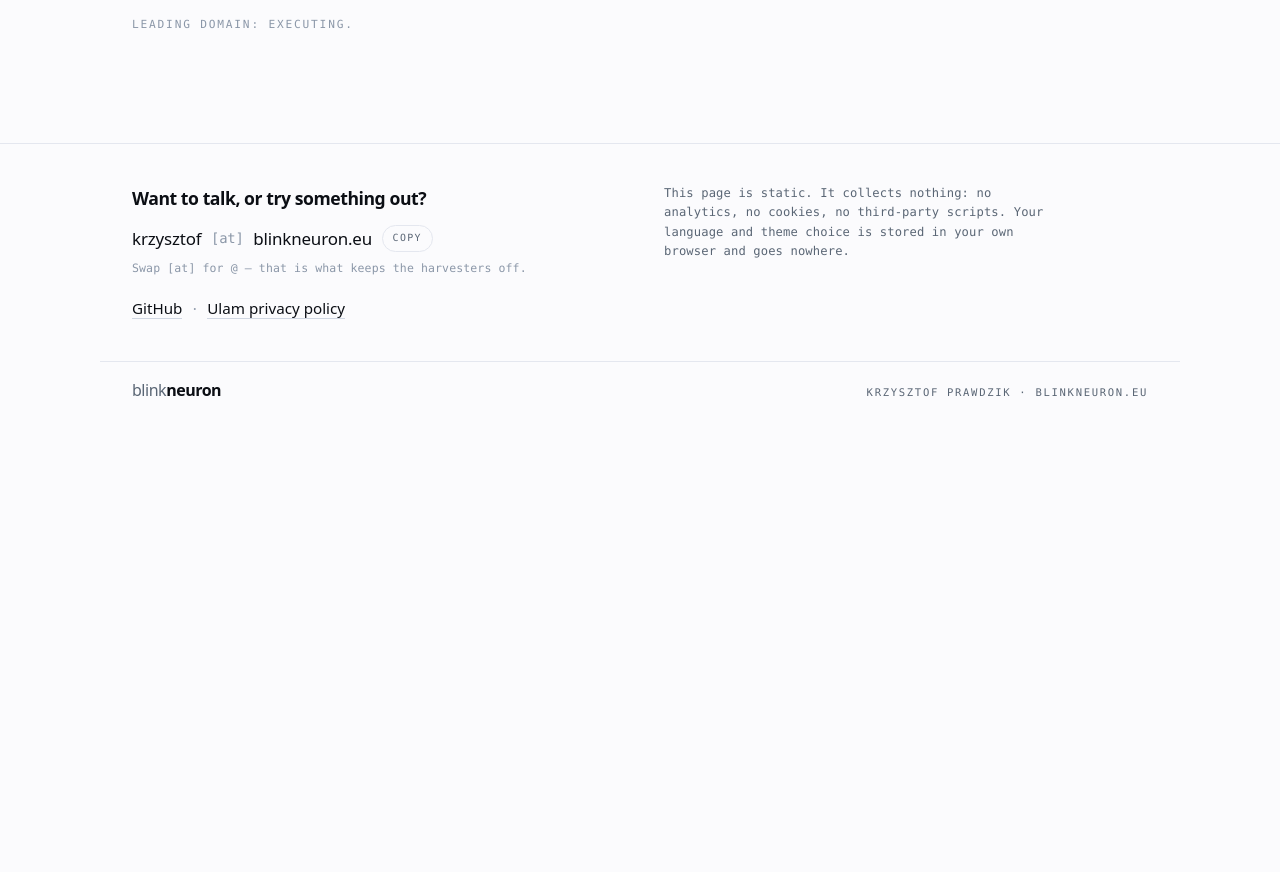
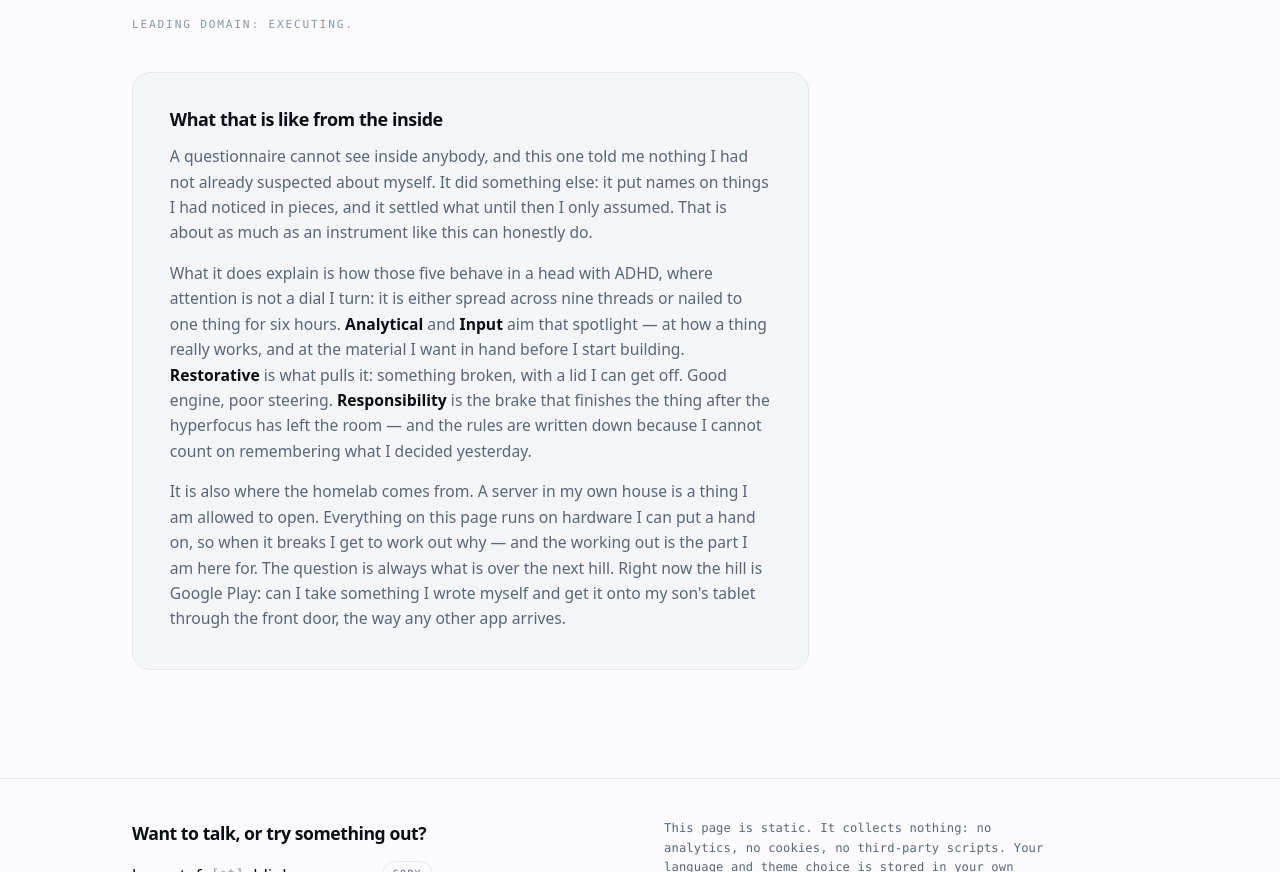
Before and after one commit to morphem/blinkneuron-landing, a plain HTML site: page index.html in a window 1280 px wide. Shown: the part 3947-4819 px from the top of the page. Before the commit the page ends 4381 px from the top, so only its background shows below. Drawn offline with Linux system fonts and the light colour scheme.

Commit message:
Say what the five talents are actually like from the inside
The strengths section listed five names and stopped there. It now closes with
the part that explains them: what the instrument can and cannot do, how the
five behave next to ADHD, and why that combination ends in a homelab and in a
Google Play release rather than in a reading list.

Co-Authored-By: Claude Opus 5 <noreply@anthropic.com>
Claude-Session: https://claude.ai/code/session_01BPZB9pGwkg4TeVP1mMsfYB

```diff
--- a/assets/style.css
+++ b/assets/style.css
@@ -315,6 +315,21 @@ main > section { margin-top: var(--section); }
 .strengths p { color: var(--dim); font-size: 0.94rem; margin-top: 0.25rem; max-width: 68ch; }
 .footnote { margin-top: 1.1rem; color: var(--faint); }
 
+/* The personal note that closes the section. Same panel as the featured project, so it
+   reads as a considered aside rather than a new kind of box. */
+.epilogue {
+  margin-top: 2.4rem;
+  background: var(--sink);
+  border: 1px solid var(--edge);
+  border-radius: 18px;
+  padding: clamp(1.4rem, 3.2vw, 2.3rem);
+  max-width: 74ch;
+}
+.epilogue h3 { font-size: 1.12rem; margin-bottom: 0.9rem; }
+.epilogue p { color: var(--dim); font-size: 0.98rem; margin-top: 0.95rem; }
+.epilogue p:first-of-type { margin-top: 0; }
+.epilogue b { color: var(--ink); font-weight: 600; }
+
 /* ── footer ────────────────────────────────────────────────────────────── */
 
 .site-foot { margin-top: var(--section); border-top: 1px solid var(--edge); padding-block: 2.5rem 2rem; }
--- a/index.html
+++ b/index.html
@@ -227,6 +227,16 @@
       </li>
     </ol>
     <p class="footnote mono" data-pl="Domena wiodąca: Wykonywanie (Executing).">Leading domain: Executing.</p>
+
+    <div class="epilogue">
+      <h3 data-pl="Jak to wygląda od środka">What that is like from the inside</h3>
+
+      <p data-pl="Kwestionariusz nikomu nie zagląda do środka i ten nie powiedział mi niczego, czego bym o sobie nie przeczuwał. Zrobił co innego: nazwał rzeczy, które widziałem u siebie po kawałku, i ugruntował mnie w tym, co mi się tylko wydawało. Tyle mniej więcej taki test uczciwie potrafi.">A questionnaire cannot see inside anybody, and this one told me nothing I had not already suspected about myself. It did something else: it put names on things I had noticed in pieces, and it settled what until then I only assumed. That is about as much as an instrument like this can honestly do.</p>
+
+      <p data-pl="Wyjaśnia za to, jak te pięć rzeczy zachowuje się w głowie z ADHD, gdzie uwagi nie ma na pokrętle: albo rozjeżdża się na dziewięć wątków, albo wbija się w jedno na sześć godzin. <b>Analityk</b> i <b>Zbieranie</b> ustawiają ten reflektor — na to, jak coś naprawdę działa, i na materiał, który chcę mieć pod ręką, zanim zacznę budować. <b>Naprawianie</b> jest tym, co go przyciąga: coś zepsutego, z pokrywą, którą da się zdjąć. Dobry silnik, kiepska kierownica. <b>Odpowiedzialność</b> to hamulec, który dowozi rzecz do końca, kiedy hiperfokus już sobie poszedł — a reguły są spisane, bo nie mogę liczyć na to, że pamiętam, co zdecydowałem wczoraj.">What it does explain is how those five behave in a head with ADHD, where attention is not a dial I turn: it is either spread across nine threads or nailed to one thing for six hours. <b>Analytical</b> and <b>Input</b> aim that spotlight — at how a thing really works, and at the material I want in hand before I start building. <b>Restorative</b> is what pulls it: something broken, with a lid I can get off. Good engine, poor steering. <b>Responsibility</b> is the brake that finishes the thing after the hyperfocus has left the room — and the rules are written down because I cannot count on remembering what I decided yesterday.</p>
+
+      <p data-pl="Stąd bierze się też homelab. Serwer we własnym domu to rzecz, którą wolno mi otworzyć. Wszystko z tej strony chodzi na sprzęcie, którego mogę dotknąć, więc kiedy coś się psuje, mam okazję dojść dlaczego — i to dochodzenie jest tym, po co tu jestem. Pytanie zawsze brzmi, co jest za następną górką. Teraz tą górką jest Google Play: czy potrafię wziąć coś, co sam napisałem, i wprowadzić to na tablet syna frontowymi drzwiami, tak jak trafia tam każda inna aplikacja.">It is also where the homelab comes from. A server in my own house is a thing I am allowed to open. Everything on this page runs on hardware I can put a hand on, so when it breaks I get to work out why — and the working out is the part I am here for. The question is always what is over the next hill. Right now the hill is Google Play: can I take something I wrote myself and get it onto my son's tablet through the front door, the way any other app arrives.</p>
+    </div>
   </section>
 
 </main>
```
